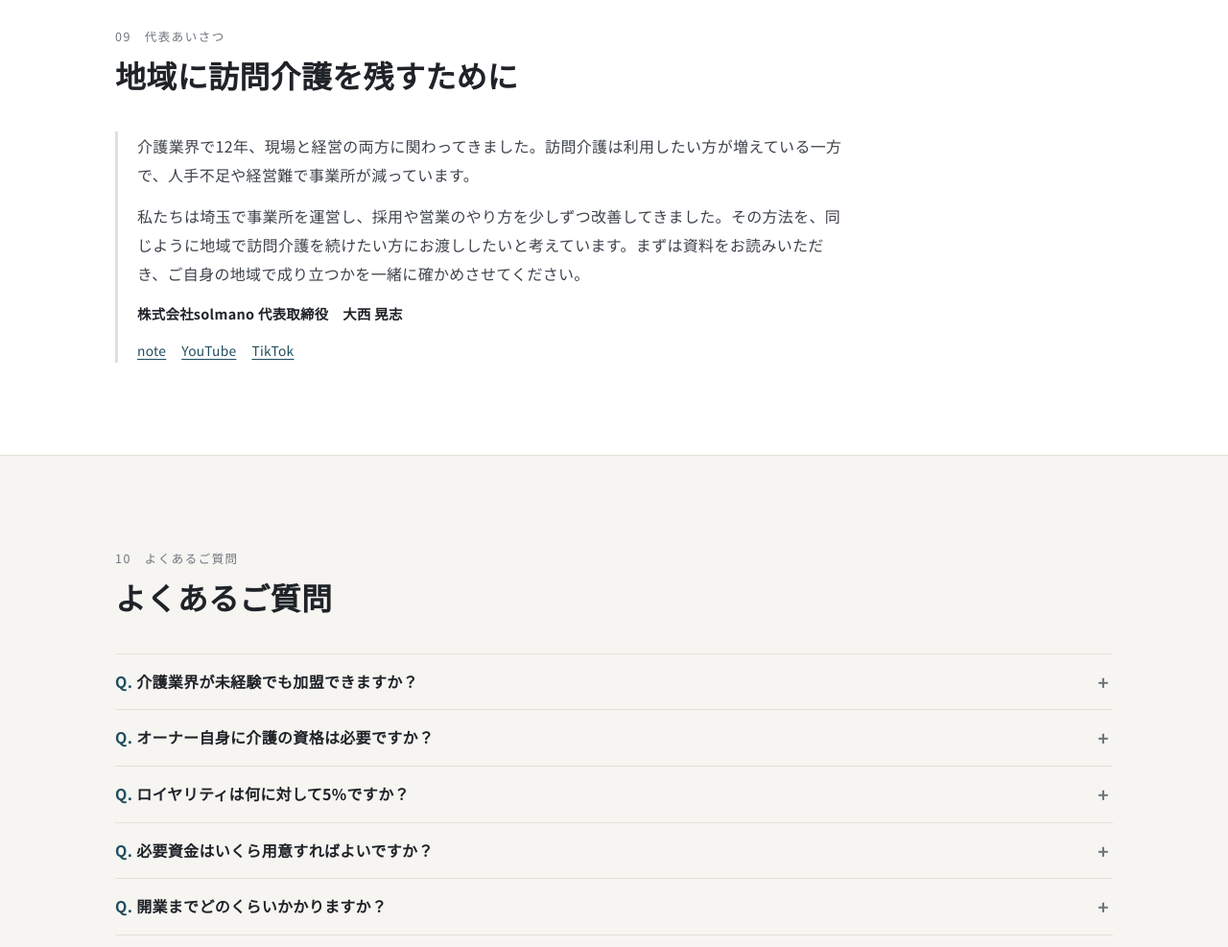
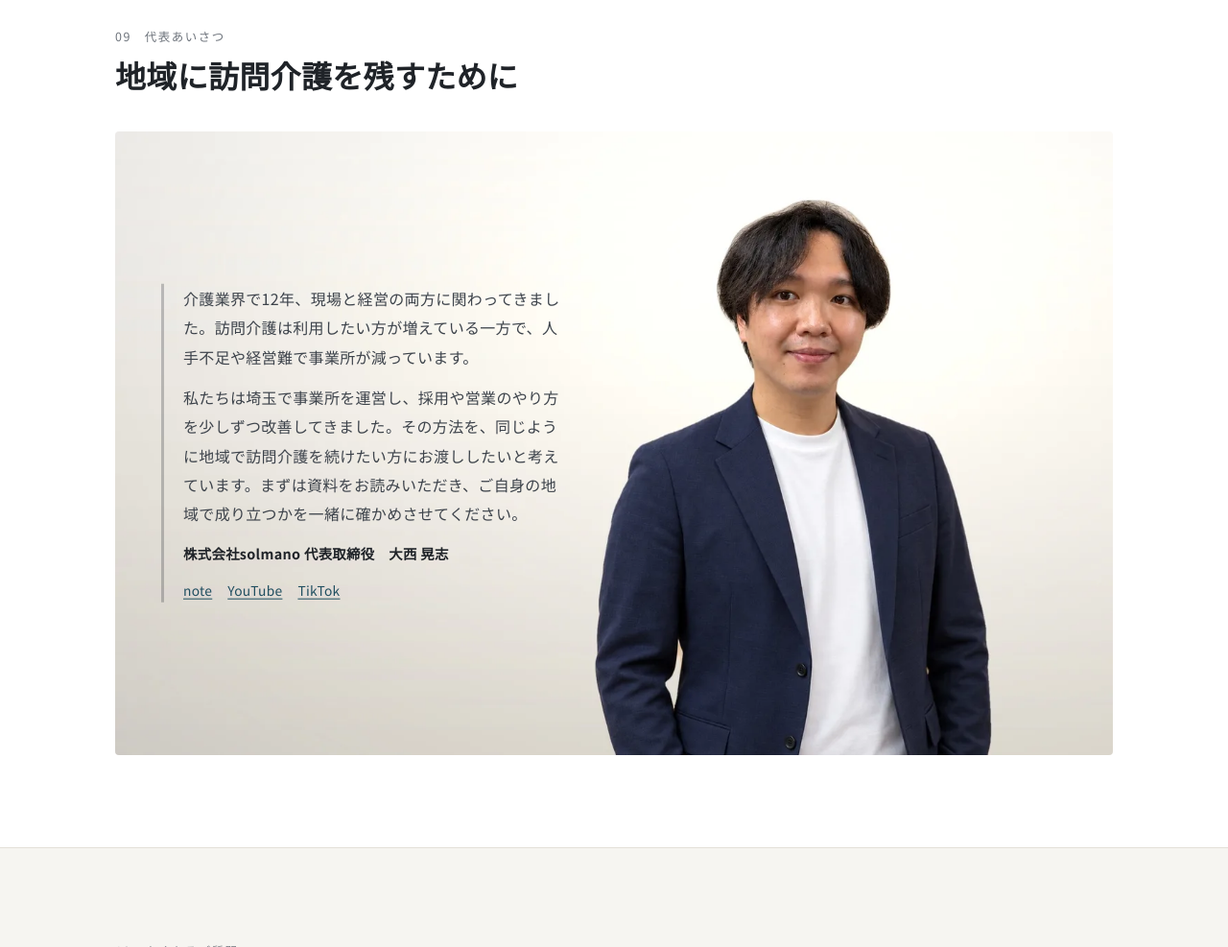
Before and after one commit to solmano2401-source/apollon-care-lp, a plain HTML site: page index.html in a window 1280 px wide. Shown: the part 7120-8107 px from the top of the page at 96% size. Drawn offline with Linux system fonts and the light colour scheme.

Commit message:
代表あいさつにスタジオ風に加工した代表写真を入れる
Co-Authored-By: Claude Opus 5.5 <noreply@anthropic.com>
Claude-Session: https://claude.ai/code/session_01AeFDZbeyEYJb3tqEM37Fbf

```diff
--- a/index.html
+++ b/index.html
@@ -151,6 +151,7 @@ b,strong{font-weight:700}
 .diag li::before{content:"・"}
 
 /* message */
+.msg-photo{width:100%;aspect-ratio:4/3;object-fit:cover;object-position:72% 30%;border-radius:4px;margin-bottom:28px}
 .msg{max-width:760px;border-left:3px solid var(--line);padding-left:20px}
 .msg img{width:180px;border-radius:4px;aspect-ratio:4/5;object-fit:cover}
 .msg p{color:var(--body);margin-bottom:12px}
@@ -217,6 +218,7 @@ b,strong{font-weight:700}
   .rform .two{grid-template-columns:1fr 1fr}
   .rthanks .acts{grid-template-columns:1fr 1fr}
   .keyline b{font-size:1.5rem}
+  .msg-photo{aspect-ratio:16/9;object-position:50% 25%}
 }
 @media(min-width:1000px){
   .gnav{display:flex}
@@ -230,6 +232,9 @@ b,strong{font-weight:700}
   .check{grid-template-columns:1fr 1.3fr;gap:48px;align-items:start}
   .req-grid{grid-template-columns:1fr 1.2fr;gap:56px;align-items:start}
   .sticky{display:none}
+  .founder-wrap{position:relative}
+  .founder-wrap .msg-photo{margin:0;aspect-ratio:16/10;object-position:50% 30%}
+  .founder-wrap .msg{position:absolute;left:48px;top:50%;transform:translateY(-50%);width:40%;border-left:3px solid rgba(31,35,40,.25)}
   .ftr{padding-bottom:40px}
 }
 @media(max-width:999px){.hero .wrap.hero-grid{padding:0}.hero-body{padding-left:20px;padding-right:20px}}
@@ -492,6 +497,8 @@ height="0" width="0" style="display:none;visibility:hidden"></iframe></noscript>
       <span class="no">09　代表あいさつ</span>
       <h2>地域に訪問介護を残すために</h2>
     </div>
+    <div class="founder-wrap">
+    <img class="msg-photo" src="assets/lp/onishi-studio-wide.webp" alt="株式会社solmano 代表取締役 大西晃志" loading="lazy" width="1440" height="900">
     <div class="msg">
       <div>
         <p>介護業界で12年、現場と経営の両方に関わってきました。訪問介護は利用したい方が増えている一方で、人手不足や経営難で事業所が減っています。</p>
@@ -499,6 +506,7 @@ height="0" width="0" style="display:none;visibility:hidden"></iframe></noscript>
         <p class="who"><b>株式会社solmano 代表取締役　大西 晃志</b></p>
         <div class="sns"><a class="lnk" href="https://note.com/o_koji" target="_blank" rel="noopener">note</a><a class="lnk" href="https://www.youtube.com/@solmano-ft9lb/shorts" target="_blank" rel="noopener">YouTube</a><a class="lnk" href="https://www.tiktok.com/@kaigohukushisi_koji" target="_blank" rel="noopener">TikTok</a></div>
       </div>
+    </div>
     </div>
   </div>
 </section>
```
Also changed, not shown: assets/lp/onishi-studio-wide.webp (added).
